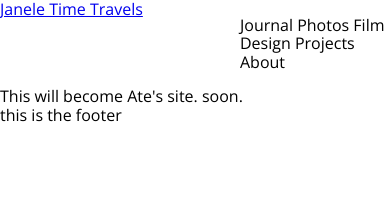
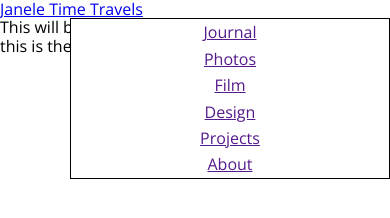
Before and after one commit to gtumbaga/janeletimetravels-v2-html, a website: page index.html in a window 390 px wide. Drawn offline with nearby package versions, Linux system fonts and the light colour scheme.

Commit message:
got more layout completed, and starting to get responsive working

```diff
--- /dev/null
+++ b/css/responsive.css
@@ -0,0 +1,26 @@
+@media handheld, only screen and (max-width: 767px) {
+  .page-header {
+    display: block;
+  }
+  .page-header nav {
+    position: absolute;
+    z-index: 999;
+    background: #fff;
+    display: block;
+    width: 100%;
+    max-width: 320px;
+    right: 0;
+  }
+  .page-header nav ul {
+    display: block;
+    border: solid 1px #000;
+  }
+  .page-header nav ul li {
+    display: block;
+  }
+  .page-header nav ul li a {
+    display: block;
+    text-align: center;
+    padding: 4px 0;
+  }
+}
--- a/css/style.css
+++ b/css/style.css
@@ -8,7 +8,7 @@ body {
 }
 .constraint {
   max-width: 1140px;
-  margin: 0 auto;;
+  margin: 0 auto;
 }
 .container {
   display: grid;
@@ -17,9 +17,25 @@ body {
 .page-header {
   display: grid;
   grid-template-columns: 200px auto;
+  grid-template-rows: 40px;
+  grid-template-areas:
+    "header-logo header-nav"
+}
+.page-header .gitm {
+  align-self: center;
+}
+.page-header .logo-holder {
+  /*text-align: center;*/
+  grid-area: header-logo;
+}
+.page-header nav {
+  grid-area: header-nav;
+  justify-self: end;
 }
 nav ul {
   list-style: none;
+  padding: 0;
+  margin: 0
 }
 nav ul li {
   display: inline-block;
--- a/index.html
+++ b/index.html
@@ -2,24 +2,26 @@
 <html lang="en">
 <head>
   <meta http-equiv="Content-Type" content="text/html; charset=UTF-8" />
+  <meta name="viewport" content="width=device-width, initial-scale=1.0, maximum-scale=1.0, user-scalable=no" />
   <title>Janele Time Travels</title>
   <link rel="stylesheet" href="/css/normalize.min.css">
   <link href="https://fonts.googleapis.com/css?family=Open+Sans:400,400i,700,700i" rel="stylesheet">
   <link rel="stylesheet" href="/css/style.css">
+  <link rel="stylesheet" href="/css/responsive.css">
 </head>
 <body>
   <header class="constraint page-header">
-    <div class="logo-holder">
+    <div class="logo-holder gitm">
       <a href="/" class="logo">Janele Time Travels</a>
     </div>
-    <nav>
+    <nav class="gitm">
       <ul>
-        <li>Journal</li>
-        <li>Photos</li>
-        <li>Film</li>
-        <li>Design</li>
-        <li>Projects</li>
-        <li>About</li>
+        <li><a href="">Journal</a></li>
+        <li><a href="">Photos</a></li>
+        <li><a href="">Film</a></li>
+        <li><a href="">Design</a></li>
+        <li><a href="">Projects</a></li>
+        <li><a href="">About</a></li>
       </ul>
     </nav>
   </header>
@@ -30,7 +32,7 @@
     </div>
   </main>
 
-  <footer>
+  <footer class="constraint">
     this is the footer
   </footer>
 
```
